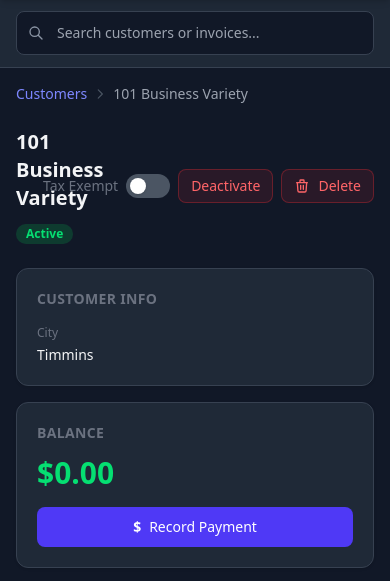
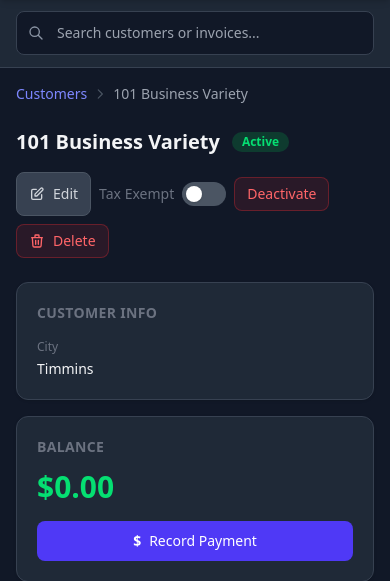
Before and after one commit to Kathail/candy-dash, a Flask app: page /customers/1 in a window 390 px wide. Shown: the part 57-638 px from the top of the page. Run offline with Flask 3, Linux system fonts and the light colour scheme; a user stored in the database is signed in; data comes from the database, SQL or seed files in the repository; data that the repository does not hold is empty; style sheets or scripts are compiled from the project's sources; some libraries are stand-ins or nearby versions.

Commit message:
Show Edit button on mobile customer profile
The header_actions block is hidden on mobile (lg:flex only).
Add lg:hidden Edit button in the profile header for mobile users.

Co-Authored-By: Claude Opus 4.6 (1M context) <noreply@anthropic.com>

```diff
--- a/templates/customer_profile.html
+++ b/templates/customer_profile.html
@@ -37,6 +37,14 @@
       </div>
     </div>
     <div class="flex items-center gap-2 flex-wrap">
+      {# Edit button (visible on mobile, hidden on desktop where header_actions shows it) #}
+      <a href="{{ url_for('customers.edit', id=customer.id) }}"
+         class="lg:hidden inline-flex items-center gap-2 px-3 py-1.5 text-sm font-medium text-gray-300 bg-gray-700 border border-gray-600 rounded-lg hover:bg-gray-600 btn-press min-h-[44px]">
+        <svg class="w-4 h-4" aria-hidden="true" fill="none" stroke="currentColor" viewBox="0 0 24 24">
+          <path stroke-linecap="round" stroke-linejoin="round" stroke-width="2" d="M11 5H6a2 2 0 00-2 2v11a2 2 0 002 2h11a2 2 0 002-2v-5m-1.414-9.414a2 2 0 112.828 2.828L11.828 15H9v-2.828l8.586-8.586z"/>
+        </svg>
+        Edit
+      </a>
       {# Tax exempt toggle #}
       <form method="POST" action="{{ url_for('customers.toggle_tax_exempt', id=customer.id) }}"
             class="inline-flex items-center gap-2">
```
